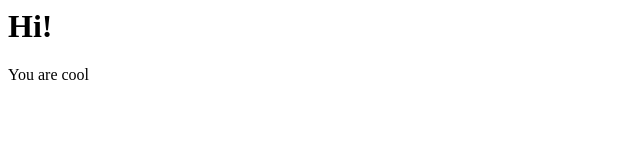
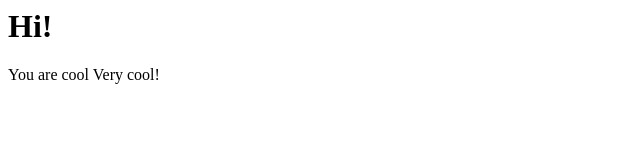
Before and after one commit to carlitoscarrara/Test, a plain HTML site: page index.html in a window 1280 px wide. Shown: the full height of the page, 0-640 px from the left. Drawn offline with Linux system fonts and the light colour scheme.

Commit message:
Index updated

```diff
--- a/index.html
+++ b/index.html
@@ -5,5 +5,6 @@
     <body>
         <h1>Hi!</h1>
         <span>You are cool</span>
+        Very cool!
     </body>
 </html>
```
